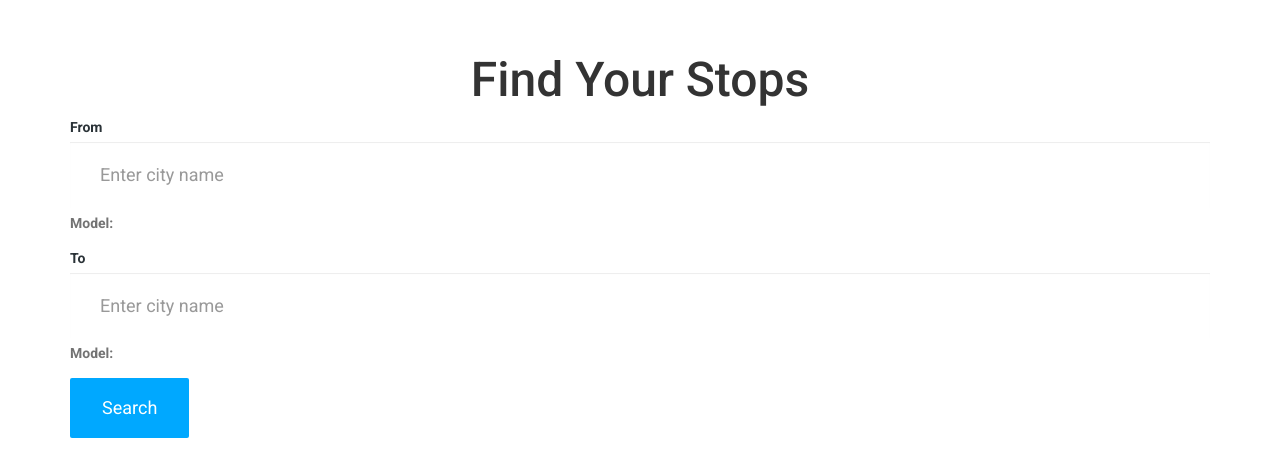
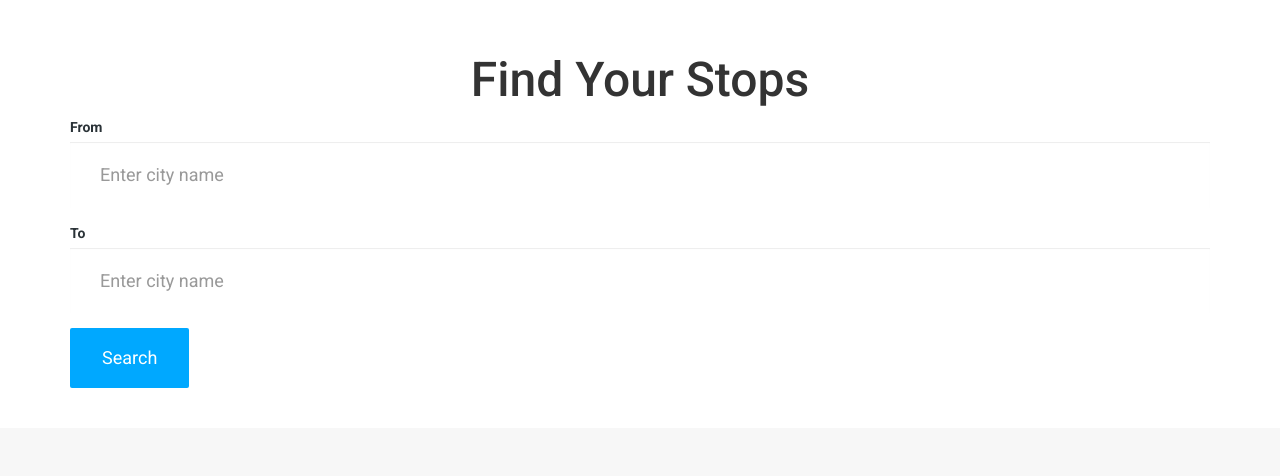
Before and after one commit to pjm605/Discover-Your-Stops, a website: page browser/index.html in a window 1280 px wide. Shown: the part 976-1452 px from the top of the page. Drawn offline with nearby package versions, Linux system fonts and the light colour scheme; some packages are replaced by stand-ins of ours; files that its build step writes are made by us from their sources; files whose address does not match are found by name.

Commit message:
span model removed

```diff
--- a/browser/index.html
+++ b/browser/index.html
@@ -88,7 +88,7 @@
                              id="fromCity"
                              class="form-control"
                              placeholder="Enter city name">
-                      <span class="help-block"><b>Model: </b>{{fromCity}}</span>
+                      <!-- <span class="help-block"><b>Model: </b>{{fromCity}}</span> -->
                     </div>
 
                     <div class="form-group">
@@ -100,7 +100,7 @@
                              id="toCity"
                              class="form-control"
                              placeholder="Enter city name">
-                      <span class="help-block"><b>Model: </b>{{toCity}}</span>
+                      <!-- <span class="help-block"><b>Model: </b>{{toCity}}</span> -->
                     </div>
 
                     <button class="btn btn-blue ripple trial-button" ng-click="search(fromCity, toCity)">Search</button>
```
